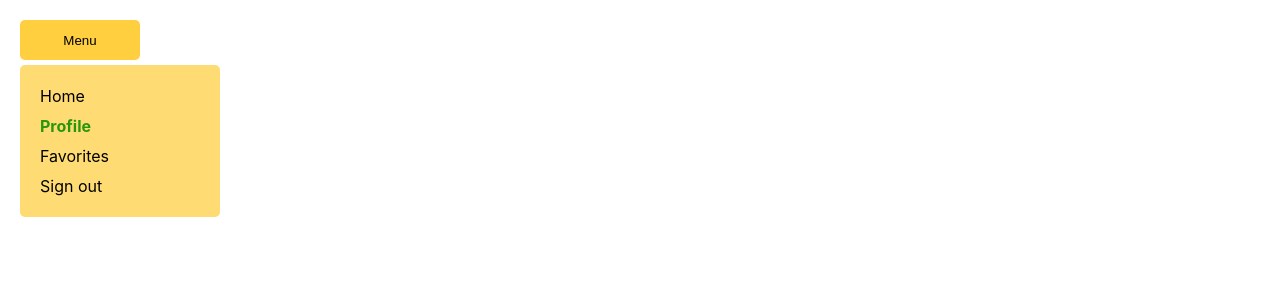
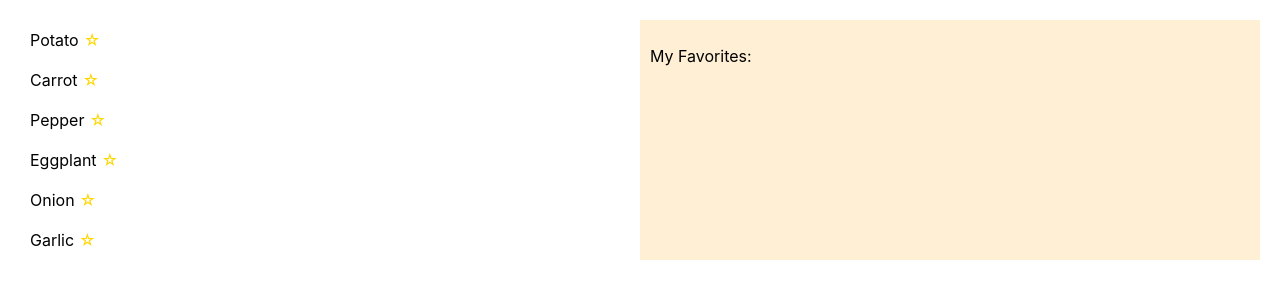
Before and after one commit to IvanGML/react-transitions, a React (Create React App) app: page / in a window 1280 px wide. Shown: the top 300 px of the page. Built offline with nearby package versions, Linux system fonts and the light colour scheme.

Commit message:
add list component

```diff
--- a/src/App.js
+++ b/src/App.js
@@ -1,10 +1,11 @@
 import React, { Component } from 'react';
-import Navbar from "./navbar-transition/Navbar";
+// import Navbar from "./navbar-transition/Navbar";
+import List from "./list-transition/List";
 
 class App extends Component {
   render() {
     return (
-      <Navbar />
+      <List />
     );
   }
 }
--- /dev/null
+++ b/src/list-transition/List.jsx
@@ -0,0 +1,95 @@
+import React, { Component } from 'react';
+import uuid from 'uuid';
+import './list.css';
+
+class List extends Component {
+  items = [
+    {
+      name: 'Potato',
+      id: uuid(),
+    },
+    {
+      name: 'Carrot',
+      id: uuid(),
+    },
+    {
+      name: 'Pepper',
+      id: uuid(),
+    },
+    {
+      name: 'Eggplant',
+      id: uuid(),
+    },
+    {
+      name: 'Onion',
+      id: uuid(),
+    },
+    {
+      name: 'Garlic',
+      id: uuid(),
+    },
+  ];
+
+  state = {
+    favorites: [],
+  };
+
+  toggleInFavorites = id => {
+    let favorites;
+    const isItemInFavorites = this.state.favorites.find(
+      favorite => favorite.id === id
+    );
+    if (isItemInFavorites) {
+      // Item is already in favorites, remove it.
+      favorites = this.state.favorites.filter(
+        favorite => favorite.id !== id
+      );
+    } else {
+      // Item is not in favorites, add it.
+      favorites = [
+        ...this.state.favorites,
+        this.items.find(item => id === item.id),
+      ];
+    }
+    this.setState({ favorites });
+  };
+
+  render() {
+    return (
+      <div className="container">
+        <ul className="ingredients">
+          {this.items.map(({ id, name }) => (
+            <li
+              key={id}
+              className="ingredient"
+              onClick={() =>
+                this.toggleInFavorites(id)
+              }
+            >
+              {name}
+              <span className="star">
+                {this.state.favorites.find(
+                  favorite => favorite.id === id
+                )
+                  ? '★'
+                  : '☆'}
+              </span>
+            </li>
+          ))}
+        </ul>
+        <div className="favorites">
+          <p>My Favorites:</p>
+          <ul>
+            {this.state.favorites.map(
+              ({ id, name }) => (
+                  <li key={id} className="favorite">{name}</li>
+              )
+            )}
+          </ul>
+        </div>
+      </div>
+    );
+  }
+}
+
+export default List;
--- /dev/null
+++ b/src/list-transition/list.css
@@ -0,0 +1,41 @@
+:root {
+    --timeout: 500ms;
+    --list-item-max-height: 30px;
+}
+
+ul {
+    margin: 0;
+    padding: 0 10px;
+}
+
+.container {
+    display: flex;
+}
+
+.ingredients {
+    width: 50%;
+    margin: 0;
+    padding: 0;
+    list-style-type: none;
+}
+
+.ingredient {
+    padding: 10px;
+    cursor: pointer;
+}
+
+.star {
+    margin-left: 5px;
+    color: gold;
+}
+
+.favorites {
+    box-sizing: border-box;
+    width: 50%;
+    padding: 10px;
+    background-color: papayawhip;
+}
+
+.list-item {
+    padding: 10px;
+}
```
